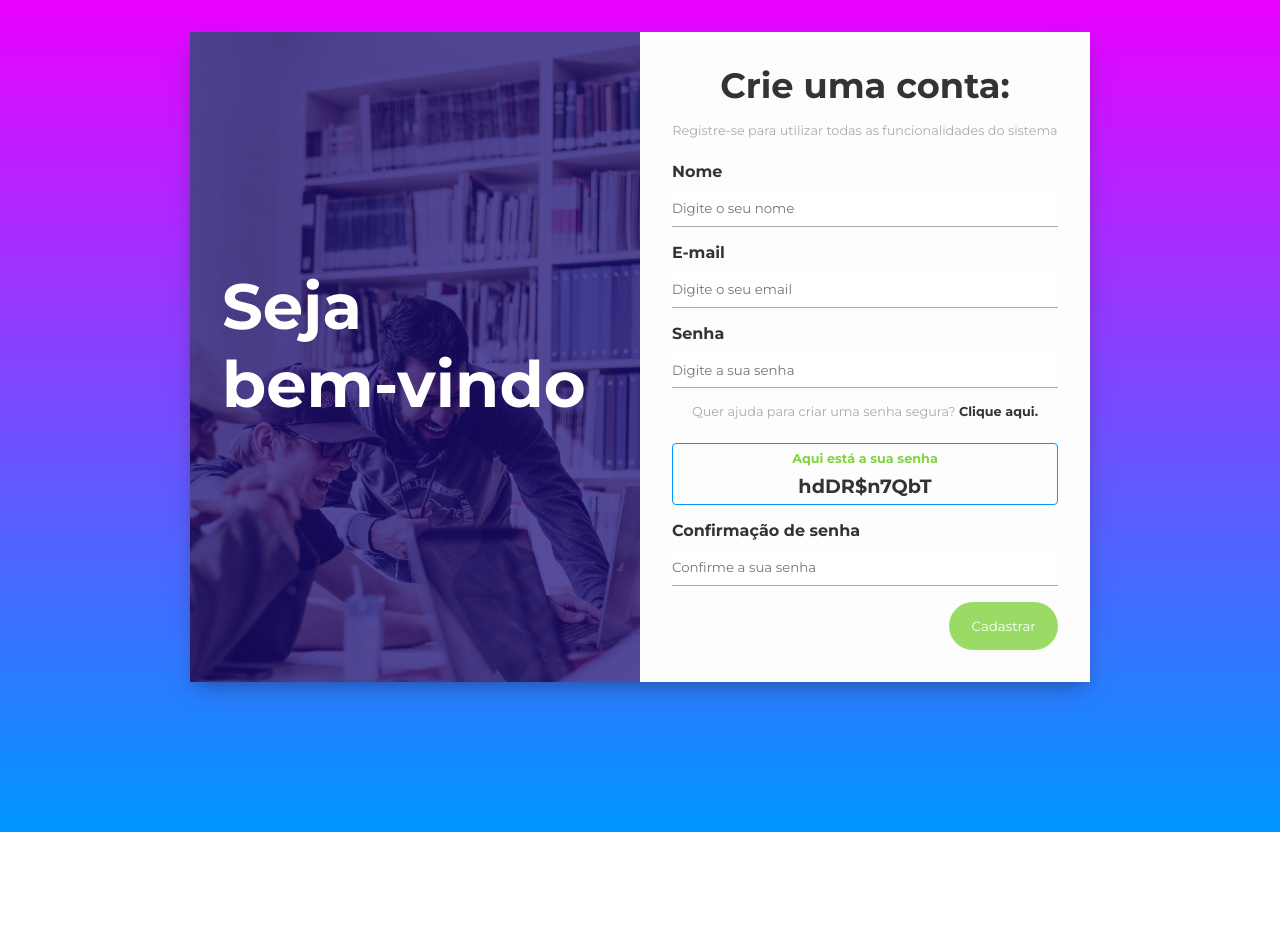
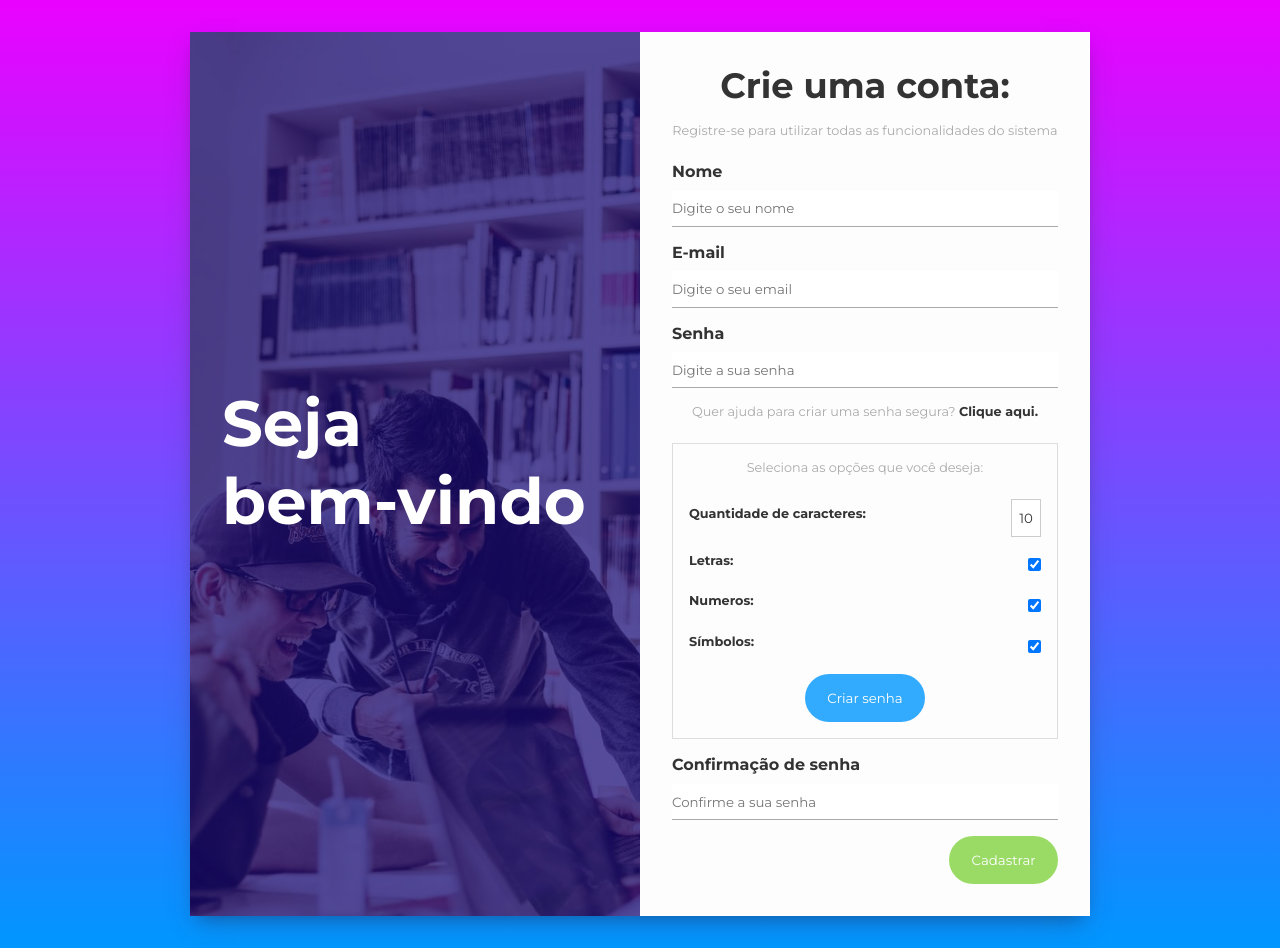
Before and after one commit to rlucasorsi/password-generator-js, a plain HTML site: page index.html in a window 1280 px wide. Both pictures are taken after a click on the element "Clique aqui.". Before the commit the page ends 832 px from the top, so only its background shows below. Drawn offline with Linux system fonts and the light colour scheme.

Commit message:
select password options

```diff
--- a/css/style.css
+++ b/css/style.css
@@ -89,12 +89,12 @@ input:focus {
   padding: 0.6rem 0;
 }
 
-#generate-password {
+#open-generate-password {
   font-weight: bold;
   cursor: pointer;
   transition: 0.4s;
 }
-#generate-password:hover {
+#open-generate-password:hover {
   color: #0097ff;
 }
 
@@ -115,10 +115,12 @@ input:focus {
   margin-bottom: 0.5rem;
 }
 
-#register-form input[type="submit"] {
+#register-form input[type="submit"],
+#generate-options button,
+#copy-password {
   background-color: #81d340;
   color: #fff;
-  opacity: .8;
+  opacity: 0.8;
   border: none;
   border-radius: 2rem;
   padding: 1rem 1.4rem;
@@ -131,3 +133,43 @@ input:focus {
 #register-form input[type="submit"]:hover {
   opacity: 1;
 }
+
+#generate-options {
+  margin-bottom: 1rem;
+  padding: 1rem;
+  border: 1px solid #ddd;
+}
+
+#generate-options .form-control {
+  flex-direction: row;
+  align-items: center;
+  justify-content: space-between;
+}
+
+#generate-options label {
+  font-size: 0.8rem;
+}
+
+#generate-options input[type="text"] {
+  max-width: 30px;
+  text-align: center;
+  border: 1px solid #ccc;
+}
+
+#generate-options button {
+  background-color: #0097ff;
+  display: block;
+  margin: 0 auto;
+}
+
+#copy-password {
+  margin: 1rem auto;
+  background-color: transparent;
+  border: 2px solid #81d340;
+  color: #81d340;
+  padding: 0.5rem 1rem;
+}
+
+.hide {
+  display: none;
+}
--- a/index.html
+++ b/index.html
@@ -52,11 +52,32 @@
         </div>
         <p>
           Quer ajuda para criar uma senha segura?
-          <span id="generate-password">Clique aqui.</span>
+          <span id="open-generate-password">Clique aqui.</span>
         </p>
+        <div id="generate-options" class="hide">
+          <p>Seleciona as opções que você deseja:</p>
+          <div class="form-control">
+            <label for="length">Quantidade de caracteres:</label>
+            <input type="text" id="length" name="length" value="10">
+          </div>
+          <div class="form-control">
+            <label for="letters">Letras:</label>
+            <input type="checkbox" id="letters" name="letters" checked>
+          </div>
+          <div class="form-control">
+            <label for="numbers">Numeros:</label>
+            <input type="checkbox" id="numbers" name="numbers" checked>
+          </div>
+          <div class="form-control">
+            <label for="symbols">Símbolos:</label>
+            <input type="checkbox" id="symbols" name="symbols" checked>
+          </div>
+          <button id="generate-password">Criar senha</button>
+        </div>
         <div id="generated-password">
             <p>Aqui está a sua senha</p>
             <h4></h4>
+            <button id="copy-password">Copiar</button>
         </div>
         <div class="form-control">
           <label for="confirmpassword">Confirmação de senha</label>
--- a/js/script.js
+++ b/js/script.js
@@ -1,6 +1,16 @@
 // Seleção de Elemento
 const generatePasswordButton = document.querySelector("#generate-password");
 const generatePasswordElement = document.querySelector("#generated-password");
+
+const openCloseGeneratorButton = document.querySelector(
+  "#open-generate-password"
+);
+const generatePasswordContainer = document.querySelector("#generate-options");
+const lengthInput = document.querySelector("#length");
+const lettersInput = document.querySelector("#letters");
+const numbersInput = document.querySelector("#numbers");
+const symbolsInput = document.querySelector("#symbols");
+const copyPasswordButton = document.querySelector("#copy-password");
 
 // Funções
 const getLetterLowerCase = () => {
@@ -28,15 +38,23 @@ const generatePassword = (
 ) => {
   let password = "";
 
-  const passwordLength = 10;
+  const passwordLength = lengthInput.value;
 
-  const generators = [
-    getLetterLowerCase,
-    getLetterUpperCase,
-    getNumber,
-    getSymbol,
-  ];
+  const generators = [];
 
+  if (lengthInput.checked) {
+    generators.push(getLetterLowerCase, getLetterUpperCase);
+  }
+
+  if (numbersInput.checked) {
+    generators.push(getNumber);
+  }
+
+  if (symbolsInput.checked) {
+    generators.push(getSymbol);
+  }
+
+  if (generators.length === 0) return;
   for (i = 0; i < passwordLength; i = i + 4) {
     generators.forEach(() => {
       const randomValue =
@@ -62,3 +80,7 @@ generatePasswordButton.addEventListener("click", () => {
     getSymbol
   );
 });
+
+openCloseGeneratorButton.addEventListener("click", () => {
+  generatePasswordContainer.classList.toggle("hide");
+});
```
